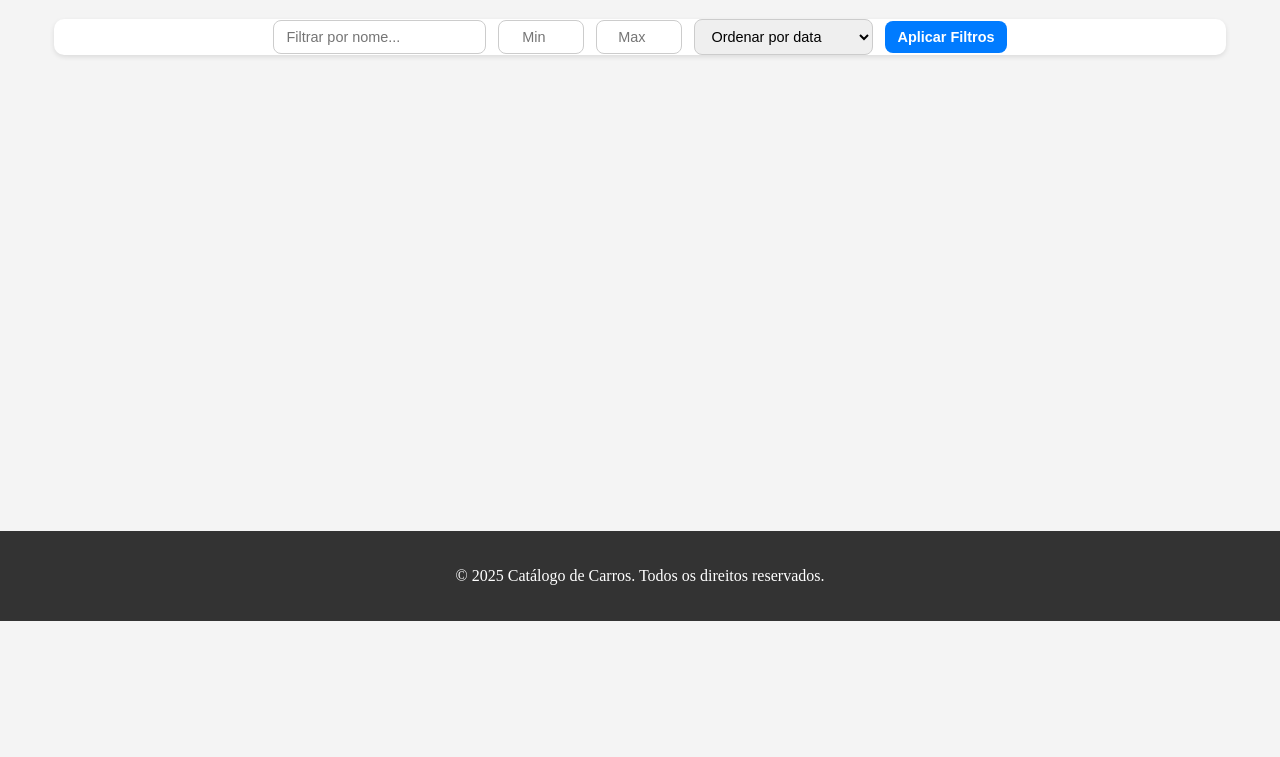
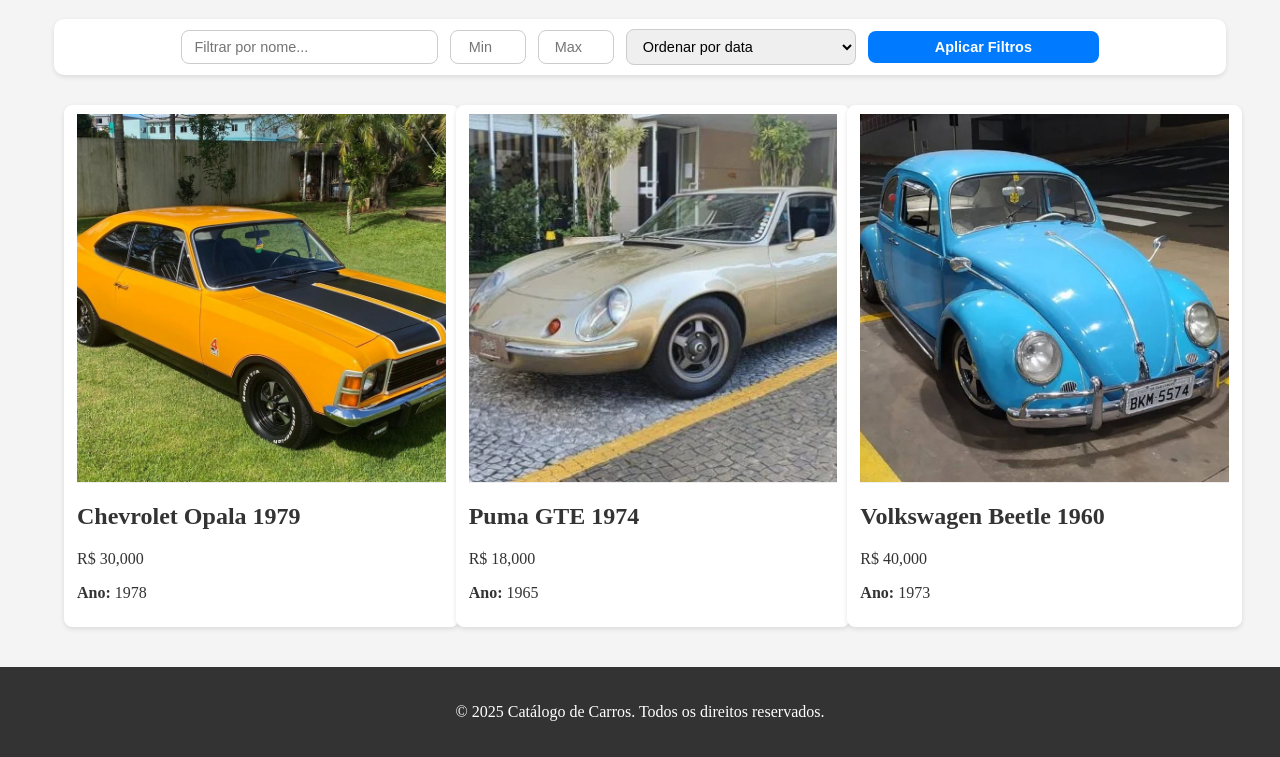
Before and after one commit to VitorCostaID/Full-Stack, a plain HTML site: page Venda_Automoveis/src/index.html in a window 1280 px wide. Both pictures are taken after a click on the button "Aplicar Filtros". Shown: the part 179-936 px from the top of the page. Before the commit the page ends 800 px from the top, so only its background shows below. Drawn offline with Linux system fonts and the light colour scheme.

Commit message:
Javascript Semi-Funcional

```diff
--- a/Venda_Automoveis/src/css/style.css
+++ b/Venda_Automoveis/src/css/style.css
@@ -55,7 +55,7 @@
     flex-wrap: nowrap;
     margin-bottom: 30px;
     background-color: #fff;
-    padding: 0 10px;
+    padding: 10px;
     width: 100%;
     font-size: 0.95em;
     /* Box por fora dos filtros para efeitos de design */
@@ -72,8 +72,8 @@
     font-size: 0.95em;
     outline: none;
     transition: all 0.2s ease-in-out;
-    min-width: 60px;     /* para evitar sumir */
-    max-width: 200px;    /* para não crescer demais */
+    min-width: 20%;     /* para evitar sumir */
+    max-width: 100%;    /* para não crescer demais */
     flex-shrink: 1 1 auto;
 }
 
@@ -86,7 +86,8 @@
 
 #filter_price_min,
 #filter_price_max {
-    width: 60px;
+    width: 50px;
+    min-width: 2%;
     text-align: center;
 }
 
@@ -106,10 +107,29 @@
 
 #car-list {
     display: grid;
-    grid-template-columns: repeat(auto-fit, minmax(280px, 1fr));
-    gap: 20px;
+    grid-template-columns: repeat(3, 1fr); /* 3 colunas fixas */
+    gap: 2%;
     width: 100%;
-    margin-bottom: 40px;
+    max-width: 1200px; /* largura máxima sensata para o conteúdo */
+    margin: 0 auto 40px auto;
+}
+
+.car-card {
+    padding: 8px 12px;
+    background-color: white;
+    width: 100%;
+    min-width: 10%;
+    border: 1px solid white;
+    border-radius: 8px;
+    box-shadow: 0 2px 5px rgba(0,0,0,0.1);
+}
+
+.car-card img {
+    width: 100%;
+    aspect-ratio: 1 / 1; /* força imagem quadrada */
+    object-fit: cover; /* recorta a imagem sem distorcer */
+    border-bottom: 1px solid #eee;
+    display: block;
 }
 
 footer {
--- a/Venda_Automoveis/src/index.html
+++ b/Venda_Automoveis/src/index.html
@@ -3,7 +3,7 @@
 <head>
     <meta charset="UTF-8">
     <meta name="viewport" content="width=device-width, initial-scale=1.0">
-    <title>Document</title>
+    <title>Catalogo_de_Carros</title>
     <link rel="stylesheet" href="css/style.css">
     <meta name="viewport" content="width=device-width, initial-scale=1.0" />
 </head>
@@ -35,5 +35,7 @@
     <footer>
         <p>&copy; 2025 Catálogo de Carros. Todos os direitos reservados.</p>
     </footer>
+
+    <script src="js/scripts.js"></script>
 </body>
 </html>
--- a/Venda_Automoveis/src/js/scripts.js
+++ b/Venda_Automoveis/src/js/scripts.js
@@ -1,20 +1,73 @@
 const carros = [
   {
-    nome: "Chevrolet Opala 1978",
+    nome: "Chevrolet Opala 1979",
     preco: 30000,
     data: "1978-01-01",
-    imagem: "imagens/opala.jpg"
+    imagem: "imagens/Opala_SS_1979.jpeg"
   },
   {
-    nome: "VW Fusca 1965",
+    nome: "Puma GTE 1974",
     preco: 18000,
     data: "1965-05-20",
-    imagem: "imagens/fusca.jpg"
+    imagem: "imagens/Puma_GTE-Brazil_1974.jpeg"
   },
   {
-    nome: "Ford Maverick 1973",
+    nome: "Volkswagen Beetle 1960",
     preco: 40000,
     data: "1973-08-12",
-    imagem: "imagens/maverick.jpg"
+    imagem: "imagens/Volkswagen_Beetle-Brazil_1960.jpeg"
   }
 ];
+
+function filtrar() {
+  const nomeFiltro = document.getElementById("filter-name").value.toLowerCase();
+  const precoMin = parseFloat(document.getElementById("filter_price_min").value) || 0;
+  const precoMax = parseFloat(document.getElementById("filter_price_max").value) || Infinity;
+  const ordem = document.getElementById("sort_date").value;
+
+  let filtrados = carros.filter(carro => {
+    const nomeMatch = carro.nome.toLowerCase().includes(nomeFiltro);
+    const precoMatch = carro.preco >= precoMin && carro.preco <= precoMax;
+    return nomeMatch && precoMatch;
+  });
+
+  if (ordem === "newest") {
+    filtrados.sort((a, b) => new Date(b.data) - new Date(a.data));
+  } else if (ordem === "oldest") {
+    filtrados.sort((a, b) => new Date(a.data) - new Date(b.data));
+  }
+
+  renderizarCarros(filtrados);
+}
+
+function renderizarCarros(lista) {
+  const container = document.getElementById("car-list");
+  container.innerHTML = ""; // limpa o conteúdo anterior
+
+  lista.forEach(carro => {
+    const card = document.createElement("div");
+    card.classList.add("car-card");
+
+    card.innerHTML = `
+      <img src="${carro.imagem}" alt="${carro.nome}">
+      <h2>${carro.nome}</h2>
+      <p class="price">R$ ${carro.preco.toLocaleString()}</p>
+      <p><strong>Ano:</strong> ${new Date(carro.data).getFullYear()}</p>
+    `;
+
+    container.appendChild(card);
+  });
+}
+
+// Aplicar filtros quando clicar em filtrar
+document.getElementById("apply_filters").addEventListener("click", filtrar);
+
+// Renderizar cards dos carros ao carregar página
+document.addEventListener("DOMContentLoaded", function () {
+  renderizarCarros(carros); // ou filtrar(), se quiser aplicar filtros ao carregar
+});
+
+// Detecção de erro na criação de cards
+window.addEventListener("error", function (e) {
+  console.error("Erro detectado:", e.message);
+});
```
